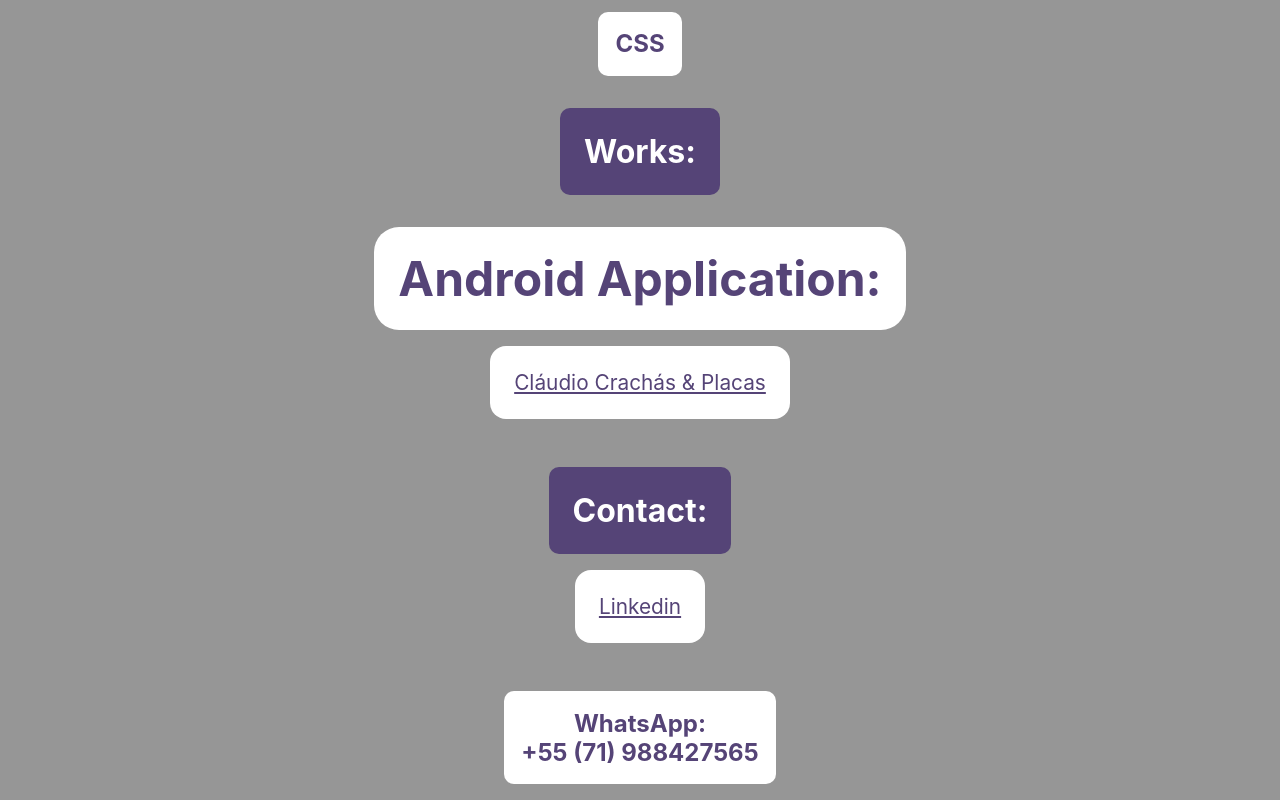
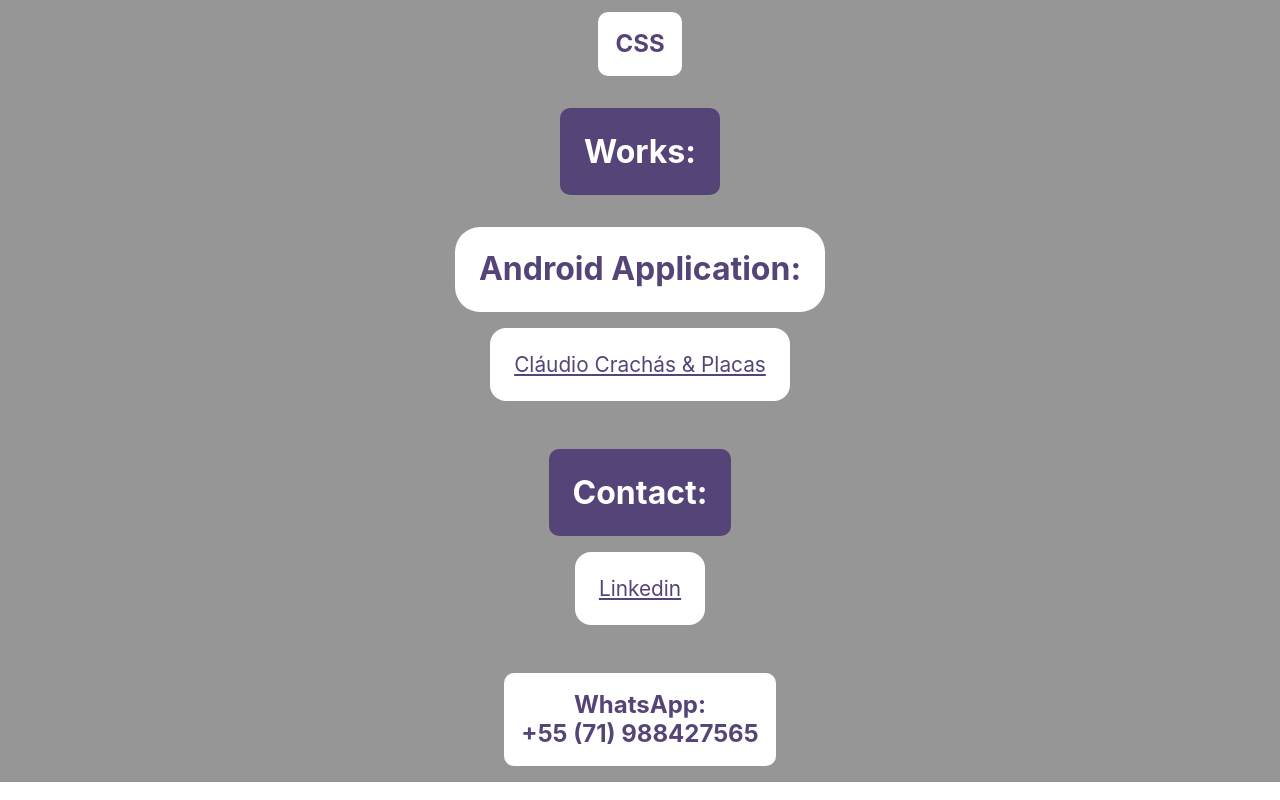
Before and after one commit to VituPenna/Vitor-Penna, a Next.js app: page / in a window 1280 px wide. Shown: the part 1115-1915 px from the top of the page. Built offline with nearby package versions, Linux system fonts and the light colour scheme.

Commit message:
Add files via upload

```diff
--- a/styles/Home.module.css
+++ b/styles/Home.module.css
@@ -41,7 +41,7 @@
 .title2 {
   margin: 1rem;
   line-height: 1.15;
-  font-size: 3rem;
+  font-size: 2rem;
   color: #554477;
   text-align: center;
   background-color: #ffffff;
```
